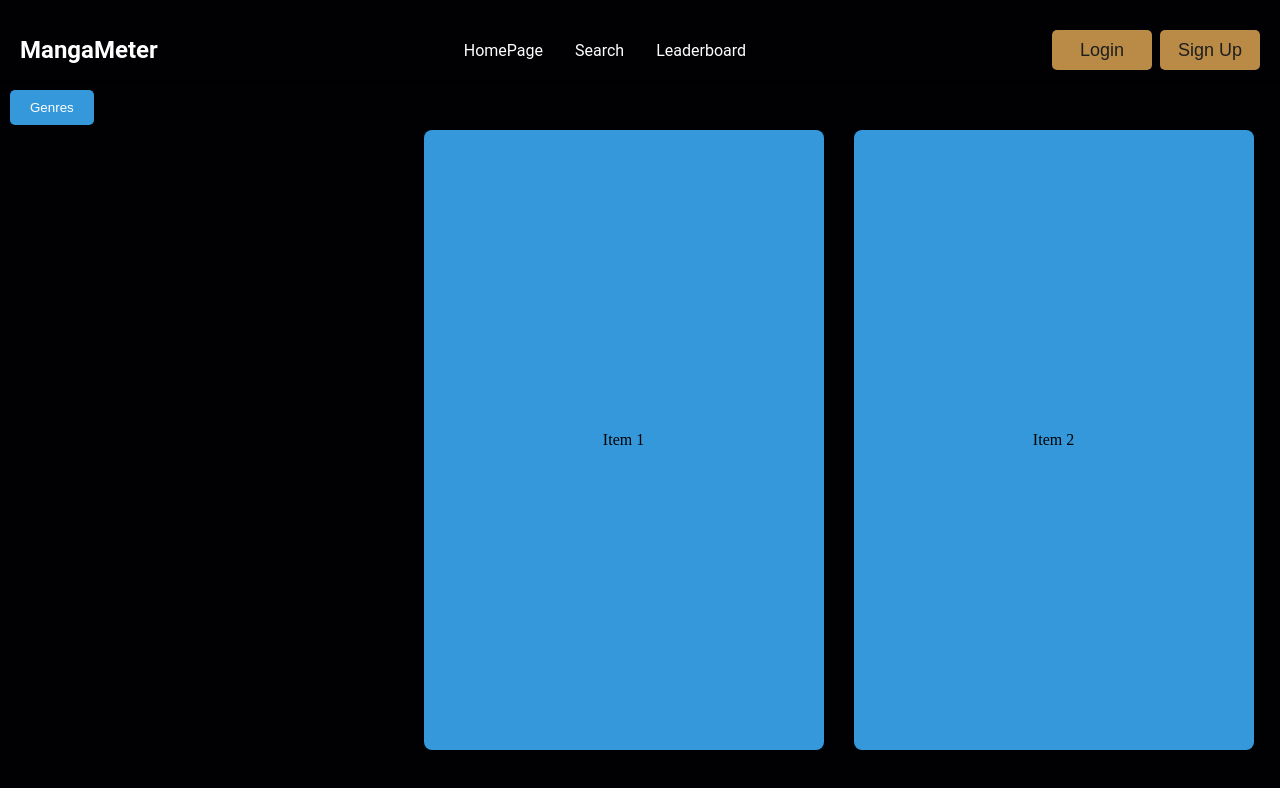
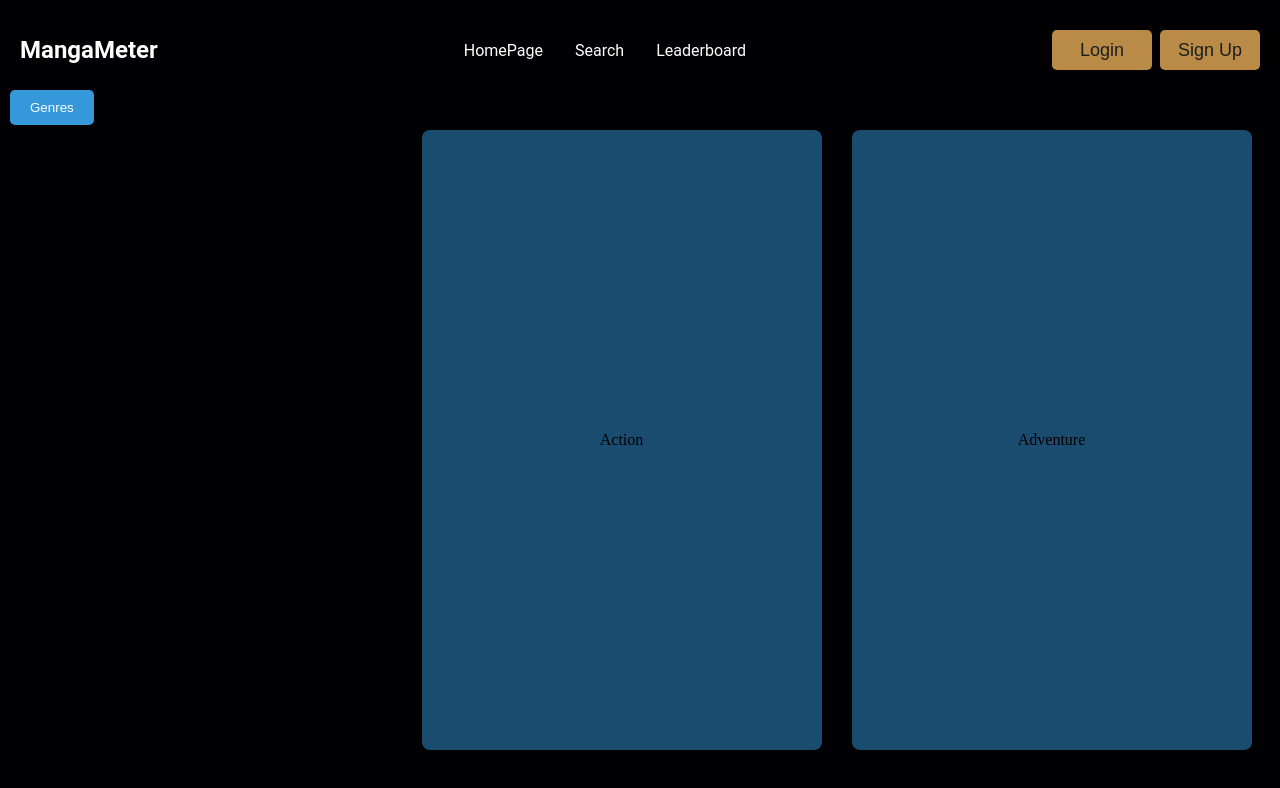
Before and after one commit to Imuseless123/MangaMeter, a Vue app: page /leaderboard in a window 1280 px wide. Shown: the top 788 px of the page. Built offline with nearby package versions, Linux system fonts and the light colour scheme.

Commit message:
leaderboard GUI functioning

```diff
--- a/src/views/LeaderboardView.vue
+++ b/src/views/LeaderboardView.vue
@@ -2,11 +2,17 @@
   <div class="outer-container">
     <div class="scroll-container" ref="scrollContainer">
       <div
-        v-for="(item, index) in items"
+        v-for="(genre, index) in genres"
         :key="index"
-        class="rectangle">
-        {{ item }}
+        :class="[
+          'rectangle',
+          { 'selected-rectangle': selectedIndex === index }
+        ]"
+        @click="selectGenre(index)"
+      >
+        {{ genre }}
       </div>
+
     </div>
     <button class="overlay-button" @click="toggleOverlay">Genres</button>
     <div class="overlay" v-show="isOverlayVisible">
@@ -16,38 +22,53 @@
           v-for="(genre, index) in filteredGenres"
           :key="index"
           class="genre-item"
-          @click="selectGenre">
+          @click="selectGenre(index)">
           {{ genre }}
         </div>
       </div>
     </div>
   </div>
+</template>
 
 
-</template>
+<script setup>
+import { ref, computed, onMounted } from 'vue';
 
-<script setup>
-import { ref,computed, onMounted } from 'vue';
-
-const items = Array.from({ length: 24 }, (_, i) => `Item ${i + 1}`);
+const genres = ['Action', 'Adventure', 'Comedy', 'Drama', 'Fantasy', 'Horror', 'Mystery', 'Romance', 'Sci-Fi', 'Thriller'];
 const scrollContainer = ref(null);
 const isOverlayVisible = ref(false);
-const genres = ['Action', 'Adventure', 'Comedy', 'Drama', 'Fantasy', 'Horror', 'Mystery', 'Romance', 'Sci-Fi', 'Thriller'];
 const searchQuery = ref('');
+const selectedIndex = ref(null);
+
+const selectGenre = (index) => {
+  selectedIndex.value = index;
+  isOverlayVisible.value = false;
+
+  // Scroll the container to the selected rectangle smoothly
+  const container = scrollContainer.value;
+  const rectangles = container.children;
+  const selectedRectangle = rectangles[index];
+
+  container.scrollTo({
+    left: selectedRectangle.offsetLeft - (container.clientWidth / 2) + (selectedRectangle.clientWidth / 2),
+    behavior: 'smooth'
+  });
+};
 
 const toggleOverlay = () => {
   isOverlayVisible.value = !isOverlayVisible.value;
 };
-const selectGenre = () => {
-  isOverlayVisible.value = false;
-};
+
+
+
 const filteredGenres = computed(() => {
   if (!searchQuery.value) return genres;
   return genres.filter(genre => genre.toLowerCase().includes(searchQuery.value.toLowerCase()));
 });
+
 onMounted(() => {
   const container = scrollContainer.value;
-  const itemWidth = container.scrollWidth / items.length;
+  const itemWidth = container.scrollWidth / genres.length;
 
   // Set padding to allow centering of the first and last rectangles
   container.style.paddingLeft = `${container.clientWidth / 2 - itemWidth / 2}px`;
@@ -73,6 +94,19 @@ onMounted(() => {
   box-sizing: border-box; /* Ensure padding is included in the width/height */
 }
 
+/* Brighten effect on hover */
+.rectangle:hover {
+  opacity: 1; /* Ensure the hovered rectangle is fully opaque */
+}
+
+/* Selected rectangle style - zoom effect */
+.selected-rectangle {
+  transform: scale(1.05);
+  opacity: 1;
+  transition: transform 0.3s, opacity 0.3s;
+}
+
+/* Default style for rectangles */
 .rectangle {
   min-width: 400px;
   height: 100%; /* The child now takes the full height of the parent */
@@ -80,27 +114,21 @@ onMounted(() => {
   display: flex;
   align-items: center;
   justify-content: center;
-  transition: transform 0.3s, opacity 0.3s;
+  transition: opacity 0.3s; /* Only transition opacity for hover */
   border-radius: 8px;
   cursor: pointer;
-  box-sizing: border-box; /* To include padding/border in the height calculation */
+  opacity: 0.5; /* Set default opacity for unselected state */
+  box-sizing: border-box;
 }
 
-
-/* Zoom effect on hover */
-.rectangle:hover {
+/* Selected rectangle style, only applied when not hovered */
+.selected-rectangle {
   transform: scale(1.05);
-  opacity: 1; /* Ensure the hovered rectangle is fully opaque */
+  opacity: 1;
 }
-
 /* Dim effect for other rectangles when one is hovered */
-.scroll-container:hover .rectangle {
+.scroll-container:hover .rectangle:not(:hover):not(.selected-rectangle) {
   opacity: 0.5;
-}
-
-/* Ensure hovered rectangle stays fully visible */
-.scroll-container:hover .rectangle:hover {
-  opacity: 1;
 }
 .overlay-button {
   position: absolute;
@@ -136,7 +164,7 @@ onMounted(() => {
 .genre-list {
   flex-grow: 1; /* Take up the remaining space in the overlay */
   overflow-y: auto; /* Enable vertical scrolling */
-  max-height: calc(100% - 60px); /* Adjust to fit the search bar height */
+  max-height: calc(100% - 20px); /* Adjust to fit the search bar height */
   scrollbar-width: none; /* For Firefox */
 }
 
```
